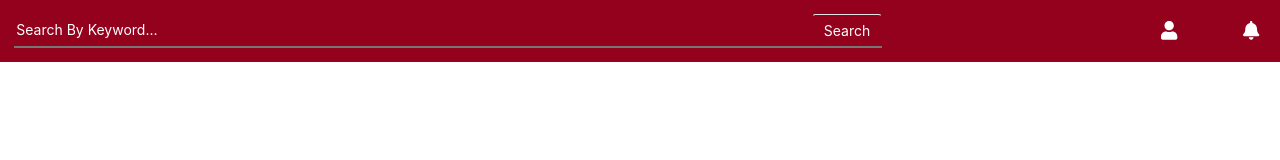
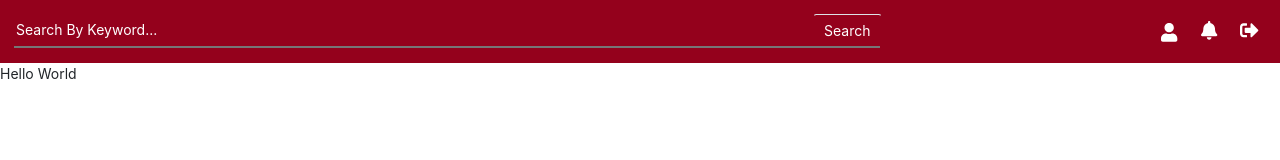
Before and after one commit to MasonCable/recipe-app, a React (Create React App) app in the folder client/: page /app/user in a window 1280 px wide. Shown: the top 160 px of the page. Built offline with nearby package versions, Linux system fonts and the light colour scheme; no server answers; sample sign-in values are in the browser's storage.

Commit message:
added some styling to the user page -> added a logout icon

```diff
--- a/client/src/components/LoginApp.js
+++ b/client/src/components/LoginApp.js
@@ -2,12 +2,13 @@ import React, { Component } from 'react'
 import { Route, Switch } from 'react-router-dom'
 import { app } from '../base'
 import axios from 'axios'
+import store from '../store'
 //Components
 import Home from './userApp/Home'
 import LoginHeader from './userApp/LoginHeader'
 import Saved from './userApp/SavedRecipes'
 import FindRecipes from './userApp/FindRecipes'
-import store from '../store'
+import UserProfile from './userApp/UserProfile'
 // Login credentials
 const apiKey = 'c4ea27eb1bfbd60afdd06aa6769682f6'
 const appId = '2ec14519'
@@ -34,6 +35,7 @@ class LoginApp extends Component {
                         <Route exact path="/app" component={Home} />
                         <Route exact path="/app/saved" component={Saved} />
                         <Route exact path="/app/recipes" component={FindRecipes} />
+                        <Route exact path="/app/user" component={UserProfile} />
                     </Switch>
             </React.Fragment>
         )
--- a/client/src/components/userApp/Home.js
+++ b/client/src/components/userApp/Home.js
@@ -56,11 +56,12 @@ class Home extends Component {
         } else {
             return (
                 <div style={{textAlign: 'center'}}>
-                    <h4 style={{fontWeigth: 'bold', fontSize: '5rem'}}>Popular Recipes</h4>
                     <div className="container mt-3 d-flex justify-content-between flex-wrap" >
                         {this.props.recipes.map(item => (
-                            <div className="box m-2 border" style={{textAlign: 'center'}} key={item.recipe.label}>
+                            <div className="box m-2" style={{textAlign: 'center'}} key={item.recipe.label}>
+                                <img src={item.recipe.image} alt={item.recipe.label} style={{ width: 10 + 'em' }} />
                                 <h3>{item.recipe.label}</h3>
+                                <button className="btn btn-sm btn-warning">View Recipe</button>
                             </div>
                         ))}
                     </div>
--- a/client/src/components/userApp/LoginHeader.js
+++ b/client/src/components/userApp/LoginHeader.js
@@ -1,12 +1,15 @@
 import React, { Component } from 'react'
-import Searchbar from '../Searchbar'
+import SearchbarUser from './SearchbarUser'
 
 import { app } from '../../base'
 import { withAuth } from '../../Authentication'
-import { Redirect } from 'react-router-dom'
+import { Redirect, Link } from 'react-router-dom'
+
+// Font Awesome Icons
 import { FontAwesomeIcon } from '@fortawesome/react-fontawesome'
 import { faUser } from '@fortawesome/free-solid-svg-icons'
 import { faBell } from '@fortawesome/free-solid-svg-icons'
+import { faSignOutAlt} from '@fortawesome/free-solid-svg-icons'
 
 class LoginHeader extends Component {
 
@@ -18,11 +21,12 @@ class LoginHeader extends Component {
         return (
             <div className='d-flex justify-content-between' style={{backgroundColor: '#94011c'}}>
                 <div style={{width: 70 + '%'}}>
-                    <Searchbar />
+                    <SearchbarUser />
                 </div>
                 <div className="p-4 d-flex justify-content-between" style={{textAlign: 'center', width: 10 + 'em'}}>
-                    <FontAwesomeIcon icon={faUser} color={'#fff'} size='lg' style={iconStyles}/>
+                   <Link to='/app/user'><FontAwesomeIcon icon={faUser} color={'#fff'} size='lg' style={iconStyles}/> </Link>
                     <FontAwesomeIcon icon={faBell} color={'#fff'} size='lg' style={iconStyles} />
+                    <FontAwesomeIcon onClick={this.handleClick} icon={faSignOutAlt} color={'#fff'} size='lg' style={iconStyles} />
                 </div>
 
             </div>
--- /dev/null
+++ b/client/src/components/userApp/SearchbarUser.js
@@ -0,0 +1,69 @@
+import React, { Component } from 'react'
+import { Link } from 'react-router-dom'
+import axios from 'axios'
+import store from '../../store'
+
+
+const apiKey = 'c4ea27eb1bfbd60afdd06aa6769682f6'
+const appId = '2ec14519'
+const callLink = 'https://cors-anywhere.herokuapp.com/https://api.edamam.com/search?'
+
+class SearchbarUser extends Component {
+     state = {
+            foodVal: '',
+            btnVal: ''
+        }
+
+        handleChange = (e) => {
+            this.setState({
+                foodVal : e.target.value
+            })
+        }
+
+        handleSubmit = (e) => {
+            if (this.state.foodVal === '') {
+                e.preventDefault()
+                alert('Fill not a valid string')
+            } else {
+                e.preventDefault()
+                axios.get(`${callLink}q='${this.state.foodVal}'&app_id=${appId}&app_key=${apiKey}&from=0&to=4&calories=591-722`)
+                    .then(res => {
+                        store.dispatch({
+                            type: 'BUILD_RECIPES',
+                            payload: res.data.hits
+                        })
+                    })
+            }
+
+        }
+    render(){
+        return (
+            <div className=" p-3">
+                <form className="d-flex justify-content-center" onSubmit={this.handleSubmit.bind(this)}>
+                    <input placeholder='Search By Keyword...'
+                        type="text"
+                        value={this.state.foodVal}
+                        style={styles}
+                        name='foodVal'
+                        onChange={this.handleChange.bind(this)}
+                        />
+                        <button onClick={this.handleSubmit} className="btn border-top hoverBtn" type="submit" style={{color: '#fff', marginLeft: '-' + 4 + '.' + 8 + 'em'}} >
+                            Search
+                        </button>
+                </form>
+            </div>
+        )
+    }
+}
+
+export default SearchbarUser
+
+
+const styles = {
+    borderTop: 'none',
+    borderLeft: 'none',
+    borderRight: 'none',
+    width: 100 + '%',
+    backgroundColor: '#94011c',
+    color: '#fff'
+}
--- /dev/null
+++ b/client/src/components/userApp/UserProfile.js
@@ -0,0 +1,21 @@
+import React, { Component } from 'react'
+
+class UserProfile extends Component {
+    state = {
+        data: ''
+    }
+    componentDidMount() {
+        this.setState({
+            data: 'Hello World'
+        })
+    }
+    render () {
+        return (
+            <div>
+                {this.state.data}
+            </div>
+        )
+    }
+}
+
+export default UserProfile
--- a/client/src/styles/App.css
+++ b/client/src/styles/App.css
@@ -32,6 +32,9 @@
     transform: rotate(360deg);
   }
 } */
+button:focus {
+  outline: 0;
+}
 .hoverState {
   border-radius: 50%;
   border: 1px solid #2323 !important;
```
